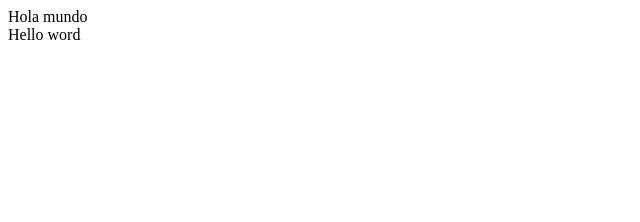
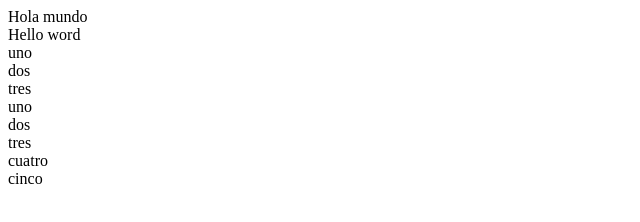
Before and after one commit to fritz652/holamundo, a website: page src/index.html in a window 1280 px wide. Shown: the whole page, without its empty margins (0-640 px from the left). Drawn offline with Linux system fonts and the light colour scheme.

Commit message:
algo de uso de js

```diff
--- a/package.json
+++ b/package.json
@@ -4,7 +4,7 @@
   "description": "",
   "main": "index.js",
   "scripts": {
-    "start": "serve src/index.html"
+    "start": "serve src/"
   },
   "author": "flgs",
   "license": "ISC",
--- a/src/index.html
+++ b/src/index.html
@@ -8,6 +8,9 @@
 </head>
 <body>
     <div>Hola mundo</div>
-    <div>Hello word</div>
+    <div id="div2">Hello word</div>
+    <div id="interaccion"></div>
+    <div id="lista"></div>
+<script src="./index.js"></script>
 </body>
 </html>
--- a/src/index.js
+++ b/src/index.js
@@ -0,0 +1,42 @@
+// lo primero es crear las variables del HTML "LOS id"
+let div = document.querySelector('#div2')
+let interaccion = document.querySelector('#interaccion')
+let lista = document.querySelector('#lista')
+
+console.log(div) // console.log te muestra un texto en el terminal
+
+div.addEventListener('click',()=>{ // crea un evento click
+    // lo siguiente es lo que se ejecutara co nel evento click
+    console.log('hola mundo');
+    console.log(interaccion)
+    let newdiv = document.createElement('div')
+    newdiv.textContent = 'hola mundo'
+    interaccion.appendChild(newdiv)
+})
+// faltaria el paso previo de traer los datos desde la base de datos
+let datos = ['uno', 'dos' , 'tres' ,'cuatro' , 'cinco'] // esto es un array o una lista
+console.log(datos);
+console.log(datos[0])
+console.log(datos[1])
+console.log(datos[2])
+
+ // primero probamos un metodo estatico
+let newdiv1 = document.createElement('div')
+newdiv1.textContent = datos[0]
+interaccion.appendChild(newdiv1)  // copiar de manera rapida , seleccionar el text y presionar shit alt + flecha abajo
+
+let newdiv2 = document.createElement('div')
+newdiv2.textContent = datos[1]
+interaccion.appendChild(newdiv2)
+
+let newdiv3 = document.createElement('div')
+newdiv3.textContent = datos[2]
+interaccion.appendChild(newdiv3)
+
+
+// ahora probamos un metodo dinamico , no depende de la cantidad de datos
+for (const valor of datos) {
+    let newdiv1 = document.createElement('div')
+    newdiv1.textContent = valor
+    interaccion.appendChild(newdiv1)  // copiar de manera rapida , seleccionar el text y presionar shit alt + flecha abajo
+}
```
